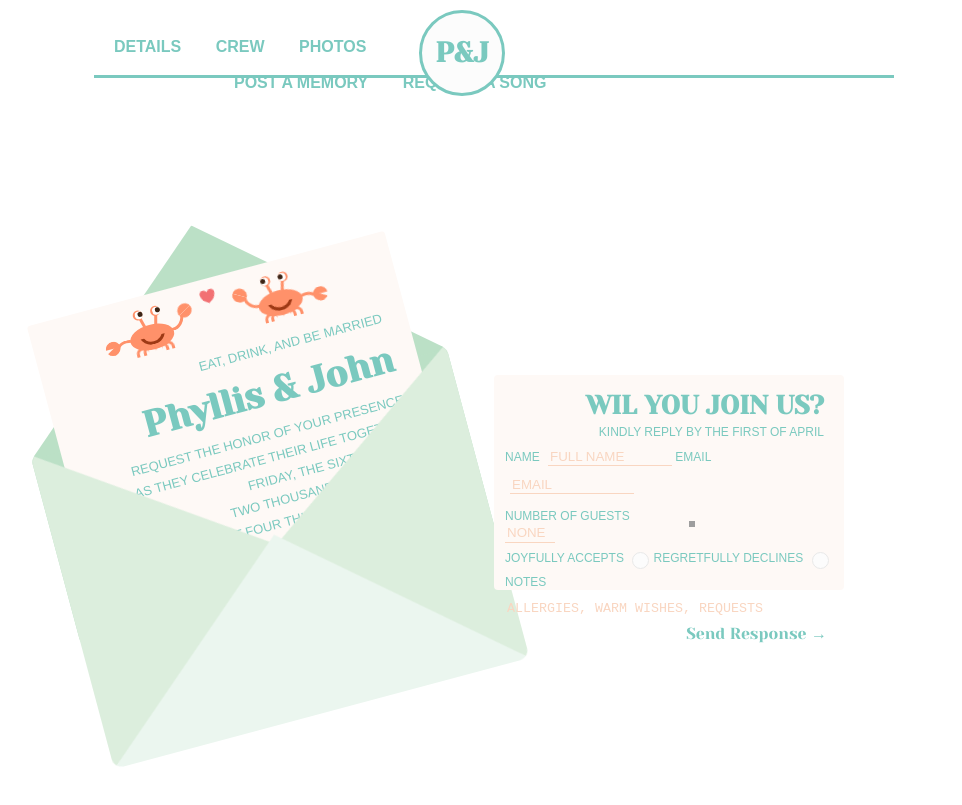
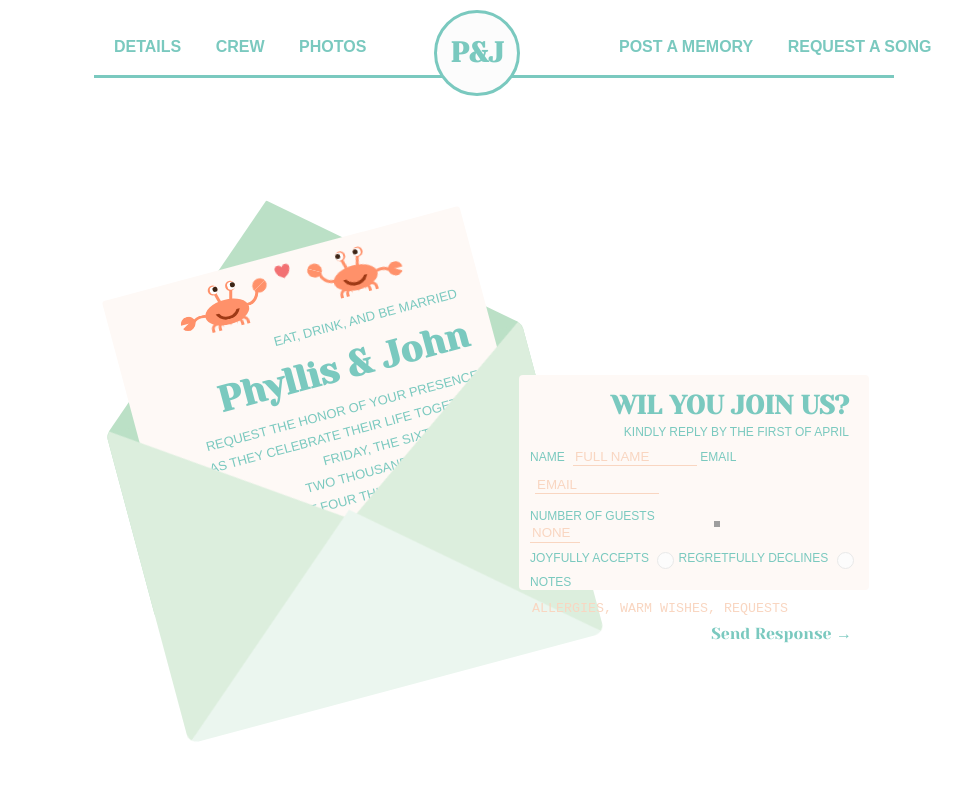
Before and after one commit to phyllisandjohn/phyllisandjohn.github.io, a Jekyll site: the page built from index.html, in a window 1280 px wide. Shown: the top 805 px of the page, without its empty margins (146-1108 px from the left). Built offline with Jekyll 4.4.1, drawn with Linux system fonts in a browser that asks for light colours; grey boxes are pictures that could not be loaded.

Commit message:
Update style.css

```diff
--- a/css/style.css
+++ b/css/style.css
@@ -16,7 +16,7 @@ html, body {
 	text-align: center;
 	position: absolute;
 	left: 50%;
-	margin-left: -75px;
+	margin-left: -60px;
 	margin-top: -15px;
 	font-size: 28px;
 	line-height: 80px;
@@ -64,17 +64,19 @@ html, body {
 }
 
 .header .nav-1 {
-	margin-right: -15px;
+	margin-right: 120px;
 }
 
 .header .nav-2 {
-	margin-left: 120px;
+
+	margin-right: -90px;
 }
 
 /*RSVP*/
 .rsvp {
 	position: fixed;
 	left: 50%;
+	margin-left: 25px;
 	top: 50%;
 	margin-top: -75px;
 	width: 350px;
@@ -219,9 +221,9 @@ textarea {
 .css-invitation {
 	position: absolute;
 	left: 50%;
-	margin-left: -425px;
+	margin-left: -350px;
 	top: 50%;
-	margin-top: 150px;
+	margin-top: 125px;
 	-webkit-transform: rotate(-15deg);
 	-moz-transform: rotate(-15deg);
 	-ms-transform: rotate(-15deg);
```
